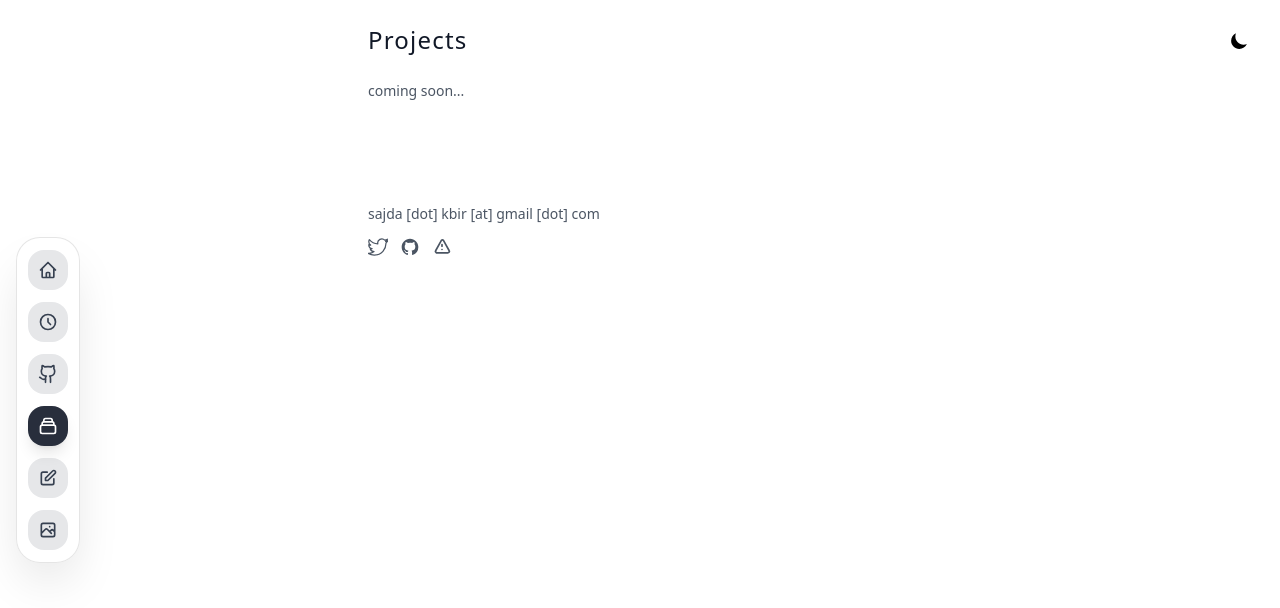
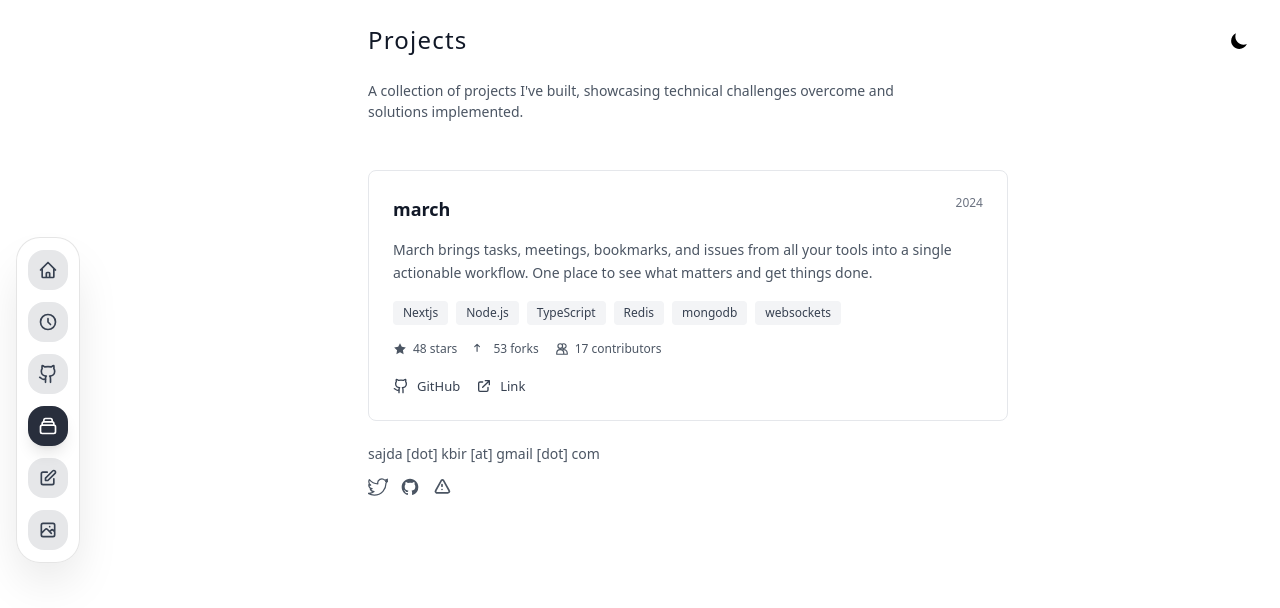
Before and after one commit to sajdakabir/saju, a Next.js app: page /projects in a window 1280 px wide. Shown: the top 608 px of the page. Built offline with nearby package versions, Linux system fonts and the light colour scheme.

Commit message:
feat: enhance project display with detailed descriptions, tech stack, and GitHub stats

```diff
--- a/src/app/projects/page.tsx
+++ b/src/app/projects/page.tsx
@@ -5,6 +5,7 @@ import { useEffect, useState } from 'react';
 import Navigation from '@/components/Navigation';
 import Footer from '@/components/Footer';
 import ThemeToggle from '@/components/ThemeToggle';
+import { Github } from 'lucide-react';
 
 // Helper function to get initial theme
 const getInitialTheme = () => {
@@ -17,6 +18,34 @@ const getInitialTheme = () => {
   }
   return 'light';
 };
+
+interface Challenge {
+  problem: string;
+  solution: string;
+}
+
+interface ProjectLink {
+  title: string;
+  url: string;
+}
+
+interface GitHubStats {
+  stars?: number;
+  forks?: number;
+  contributors?: number;
+}
+
+interface Project {
+  name: string;
+  description: string;
+  techStack: string[];
+  githubUrl: string;
+  liveUrl?: string;
+  links?: ProjectLink[];
+  challenges: Challenge[];
+  githubStats?: GitHubStats;
+  date: string;
+}
 
 export default function Projects() {
   const [mounted, setMounted] = useState(false);
@@ -63,19 +92,24 @@ export default function Projects() {
     setTheme(theme === 'dark' ? 'light' : 'dark');
   };
 
-  const projects = [
+  const projects: Project[] = [
     {
-      name: '',
-      description: '',
-      tech: '',
-      link: ''
+      name: 'march',
+      description: "March brings tasks, meetings, bookmarks, and issues from all your tools into a single actionable workflow. One place to see what matters and get things done.",
+      techStack: ['Nextjs', 'Node.js', 'TypeScript', 'Redis', 'mongodb', 'websockets'],
+      githubUrl: 'https://github.com/martian-st/march',
+      liveUrl: 'https://march.cat/',
+      githubStats: {
+        stars: 48,
+        forks: 53,
+        contributors: 17
       },
-    // {
-    //   name: 'Backend Architecture',
-    //   description: 'Scalable backend systems and API development',
-    //   tech: 'Node.js, Express, PostgreSQL',
-    //   link: '#'
-    // },
+      challenges: [
+
+      ],
+      date: '2024'
+    }
+    // Add more projects here
   ];
 
   return (
@@ -100,19 +134,25 @@ export default function Projects() {
               <div className="mb-12">
                 <h1 className="text-2xl font-medium mb-6 tracking-wider text-gray-900 dark:text-gray-100">Projects</h1>
                 <p className="text-[14px] text-gray-600 dark:text-gray-400 mb-8 max-w-xl">
-            {/* A collection of projects I've worked on, from backend architecture to full-stack applications. */}
-            coming soon...
+                  A collection of projects I've built, showcasing technical challenges overcome and solutions implemented.
                 </p>
               </div>
 
               <div className="space-y-8">
-          {projects.map((project, index) => (
-            <div key={index} className="border-b border-gray-200 dark:border-gray-700 pb-6 last:border-b-0">
-              <div className="flex items-start justify-between mb-2">
-                <h3 className="text-lg font-medium text-gray-900 dark:text-gray-100">
-                  {project.link !== '#' ? (
+                {projects.length === 0 ? (
+                  <p className="text-[14px] text-gray-500 dark:text-gray-500">Coming soon...</p>
+                ) : (
+                  projects.map((project, index) => (
+                    <div
+                      key={index}
+                      className="border border-gray-200 dark:border-gray-700 rounded-lg p-6 hover:border-gray-300 dark:hover:border-gray-600 transition-colors"
+                    >
+                      {/* Header with Title and Date */}
+                      <div className="flex items-start justify-between mb-4">
+                        <h3 className="text-lg font-semibold text-gray-900 dark:text-gray-100 flex-1">
+                          {project.githubUrl ? (
                             <Link
-                      href={project.link}
+                              href={project.githubUrl}
                               target="_blank"
                               rel="noopener noreferrer"
                               className="hover:underline"
@@ -123,15 +163,100 @@ export default function Projects() {
                             project.name
                           )}
                         </h3>
+                        <span className="ml-4 text-xs text-gray-500 dark:text-gray-500 whitespace-nowrap">
+                          {project.date}
+                        </span>
                       </div>
-              <p className="text-[14px] text-gray-600 dark:text-gray-400 mb-2 leading-relaxed">
+
+                      {/* Description */}
+                      <p className="text-[14px] leading-relaxed text-gray-600 dark:text-gray-400 mb-4">
                         {project.description}
                       </p>
-              <p className="text-sm text-gray-500 dark:text-gray-500">
-                {project.tech}
-              </p>
+
+                      {/* Tech Stack */}
+                      <div className="mb-4 flex flex-wrap gap-2">
+                        {project.techStack.map((tech, techIndex) => (
+                          <span
+                            key={techIndex}
+                            className="inline-block px-2.5 py-1 text-xs font-medium bg-gray-100 dark:bg-gray-800 text-gray-700 dark:text-gray-300 rounded"
+                          >
+                            {tech}
+                          </span>
+                        ))}
                       </div>
+
+                      {/* GitHub Stats */}
+                      {project.githubStats && (
+                        <div className="mb-5 flex gap-4 text-xs text-gray-600 dark:text-gray-400">
+                          {project.githubStats.stars !== undefined && (
+                            <div className="flex items-center gap-1.5">
+                              <svg className="w-3.5 h-3.5" fill="currentColor" viewBox="0 0 24 24">
+                                <path d="M12 2l3.09 6.26L22 9.27l-5 4.87 1.18 6.88L12 17.77l-6.18 3.25L7 14.14 2 9.27l6.91-1.01L12 2z"/>
+                              </svg>
+                              <span>{project.githubStats.stars} stars</span>
+                            </div>
+                          )}
+                          {project.githubStats.forks !== undefined && (
+                            <div className="flex items-center gap-1.5">
+                              <svg className="w-3.5 h-3.5" fill="none" stroke="currentColor" viewBox="0 0 24 24">
+                                <path strokeLinecap="round" strokeLinejoin="round" strokeWidth={2} d="M7 16V4m0 0L3 8m4-4l4 4" />
+                              </svg>
+                              <span>{project.githubStats.forks} forks</span>
+                            </div>
+                          )}
+                          {project.githubStats.contributors !== undefined && (
+                            <div className="flex items-center gap-1.5">
+                              <svg className="w-3.5 h-3.5" fill="none" stroke="currentColor" viewBox="0 0 24 24">
+                                <path strokeLinecap="round" strokeLinejoin="round" strokeWidth={2} d="M12 4.354a4 4 0 110 5.292M15 21H3v-2a6 6 0 0112 0v2zm0 0h6v-2a6 6 0 00-9-5.197M13 7a4 4 0 11-8 0 4 4 0 018 0z" />
+                              </svg>
+                              <span>{project.githubStats.contributors} contributors</span>
+                            </div>
+                          )}
+                        </div>
+                      )}
+
+                      {/* Links */}
+                      <div className="flex flex-wrap gap-4  ">
+                        <Link
+                          href={project.githubUrl}
+                          target="_blank"
+                          rel="noopener noreferrer"
+                          className="inline-flex items-center gap-2 text-[13px] text-gray-700 dark:text-gray-300 hover:text-gray-900 dark:hover:text-gray-100 transition-colors"
+                        >
+                             <Github size={16}/>
+                          GitHub
+                        </Link>
+                        {project.liveUrl && (
+                          <Link
+                            href={project.liveUrl}
+                            target="_blank"
+                            rel="noopener noreferrer"
+                            className="inline-flex items-center gap-2 text-[13px] text-gray-700 dark:text-gray-300 hover:text-gray-900 dark:hover:text-gray-100 transition-colors"
+                          >
+                            <svg className="w-4 h-4" fill="none" stroke="currentColor" viewBox="0 0 24 24">
+                              <path strokeLinecap="round" strokeLinejoin="round" strokeWidth={2} d="M10 6H6a2 2 0 00-2 2v10a2 2 0 002 2h10a2 2 0 002-2v-4M14 4h6m0 0v6m0-6L10 14" />
+                            </svg>
+                            Link
+                          </Link>
+                        )}
+                        {project.links && project.links.map((link, linkIndex) => (
+                          <Link
+                            key={linkIndex}
+                            href={link.url}
+                            target="_blank"
+                            rel="noopener noreferrer"
+                            className="inline-flex items-center gap-2 text-[13px] text-gray-700 dark:text-gray-300 hover:text-gray-900 dark:hover:text-gray-100 transition-colors"
+                          >
+                            <svg className="w-4 h-4" fill="none" stroke="currentColor" viewBox="0 0 24 24">
+                              <path strokeLinecap="round" strokeLinejoin="round" strokeWidth={2} d="M13.828 10.172a4 4 0 00-5.656 0l-4 4a4 4 0 105.656 5.656l1.102-1.101m-.758-4.899a4 4 0 005.656 0l4-4a4 4 0 00-5.656-5.656l-1.1 1.1" />
+                            </svg>
+                            {link.title}
+                          </Link>
                         ))}
+                      </div>
+                    </div>
+                  ))
+                )}
               </div>
 
               <Footer />
```
Lines whose indentation alone changed are shown as unchanged.
